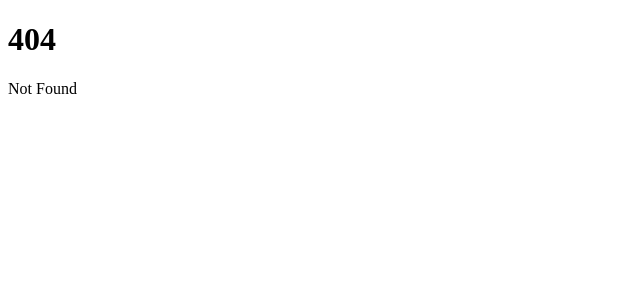
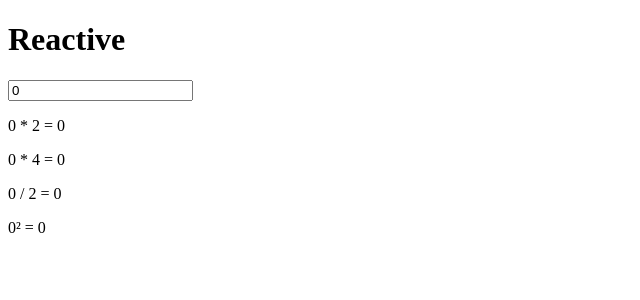
Before and after one commit to deozza/explo-frontend-sveltekit, a SvelteKit app: page /reactive in a window 1280 px wide. Before the commit this address had no page. Shown: the top 300 px of the page, without its empty margins (0-640 px from the left). Built offline with nearby package versions, Linux system fonts and the light colour scheme.

Commit message:
Add reactive page component

```diff
--- /dev/null
+++ b/src/routes/reactive/+page.svelte
@@ -0,0 +1,17 @@
+<script lang="ts">
+    let number: number = 0;
+
+    $:double = number * 2;
+    $:quadruple = double * 2;
+    $:half = number / 2;
+    $:square = number ** 2;
+</script>
+
+<h1>Reactive</h1>
+
+<input type="number" bind:value={number}>
+
+<p>{number} * 2 = {double}</p>
+<p>{number} * 4 = {quadruple}</p>
+<p>{number} / 2 = {half}</p>
+<p>{number}² = {square}</p>
```
